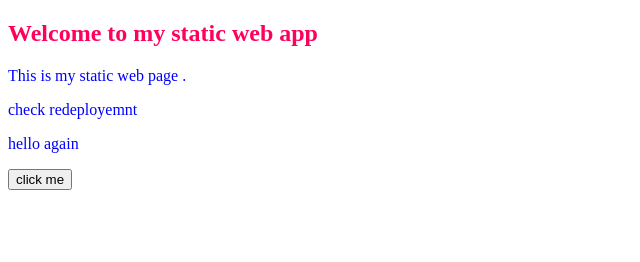
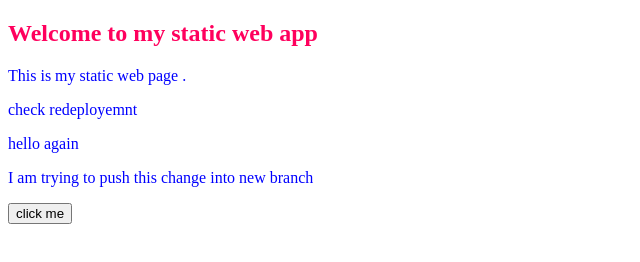
Before and after one commit to shivamg7753/StaticWebApp, a plain HTML site: page index.html in a window 1280 px wide. Shown: the whole page, without its empty margins (0-640 px from the left). Drawn offline with Linux system fonts and the light colour scheme.

Commit message:
second branch

```diff
--- a/index.html
+++ b/index.html
@@ -11,6 +11,7 @@
   <p>This is my static web page .</p>
   <p>check redeployemnt</p>
   <p>hello again</p>
+  <p>I am trying to push this change into new branch</p>
   <button onclick="clickMe()" >click me</button>
  <script src="scripts.js"></script>
 </body>
```
